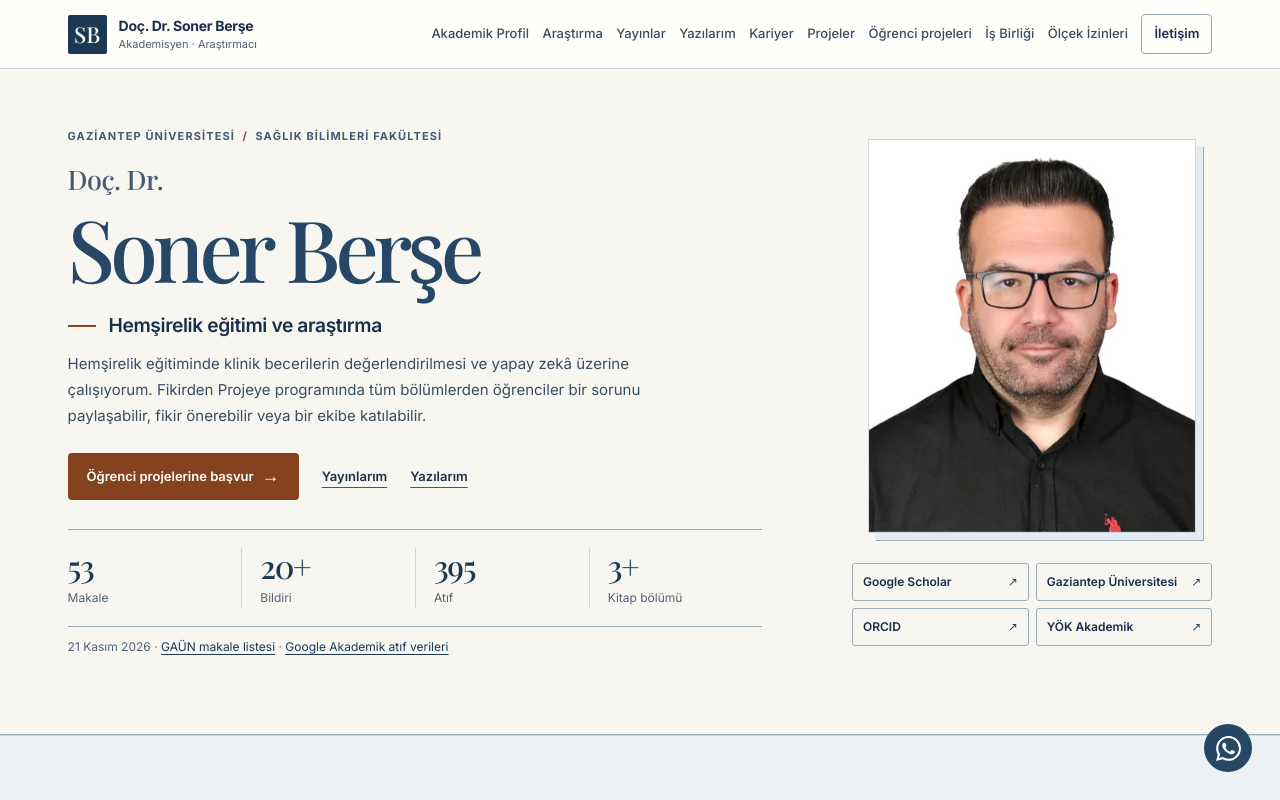
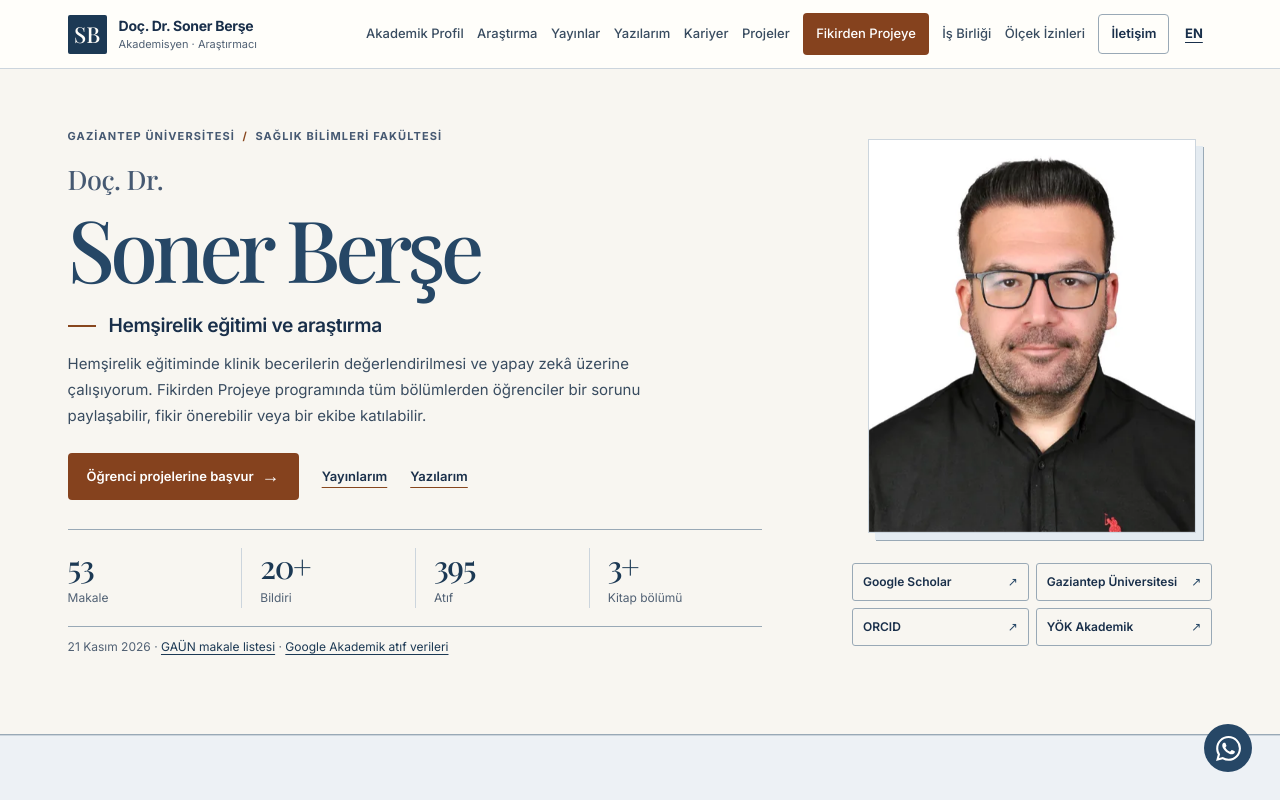
Before and after one commit to sonerberse-glitch/sonerberse, a website: page index.html in a window 1280 px wide. Shown: the top 800 px of the page. Drawn offline with nearby package versions, Linux system fonts and the light colour scheme; a web font is replaced by a local one.

Commit message:
Üst menüye Fikirden Projeye ve İngilizce profil erişimi ekle

```diff
--- a/index.html
+++ b/index.html
@@ -501,11 +501,13 @@
         <li><a href="/yazilar/">Yazılarım</a></li>
         <li><a href="#career">Kariyer</a></li>
         <li><a href="#projects">Projeler</a></li>
-        <li><a href="https://fikir.sonerberse.com/">Öğrenci projeleri</a></li>
+        <li><a class="program-tab" href="https://fikir.sonerberse.com/ogrenci">Fikirden Projeye</a></li>
         <li><a href="#collaboration">İş Birliği</a></li>
         <li><a href="#scales">Ölçek İzinleri</a></li>
         <li><a href="#contact" class="nav-cta">İletişim</a></li>
       </ul>
+      <a class="program-tab program-shortcut" href="https://fikir.sonerberse.com/ogrenci">Fikirden Projeye</a>
+      <a class="language-shortcut" href="#english" lang="en" aria-label="English academic profile">EN</a>
       <button class="mob-tog" onclick="toggleMobileMenu()" aria-label="Menüyü aç" aria-controls="mobile-menu" aria-expanded="false">
         <span class="menu-label">Menü</span><span class="menu-bars" aria-hidden="true"></span>
       </button>
@@ -519,7 +521,7 @@
   <a href="/yazilar/" onclick="toggleMobileMenu(false)">Yazılarım</a>
   <a href="#career" onclick="toggleMobileMenu(false)">Kariyer Danışmanlığı</a>
   <a href="#projects" onclick="toggleMobileMenu(false)">Proje ve Geliştirme</a>
-  <a href="https://fikir.sonerberse.com/">Öğrenci projeleri</a>
+  <a href="https://fikir.sonerberse.com/ogrenci">Fikirden Projeye</a>
   <a href="#collaboration" onclick="toggleMobileMenu(false)">İş Birliği</a>
   <a href="#scales" onclick="toggleMobileMenu(false)">Ölçek İzinleri</a>
   <a href="#contact" onclick="toggleMobileMenu(false)">İletişim</a>
@@ -1340,7 +1342,7 @@
 </button>
 
 <!-- ENGLISH SUMMARY -->
-<section class="section" id="english" style="background:var(--bg2);padding:72px 0">
+<section class="section" id="english" lang="en" style="background:var(--bg2);padding:72px 0">
   <div class="container">
     <div style="max-width:800px;margin:0 auto">
       <div class="eyebrow reveal" style="justify-content:center;text-align:center">English</div>
```
